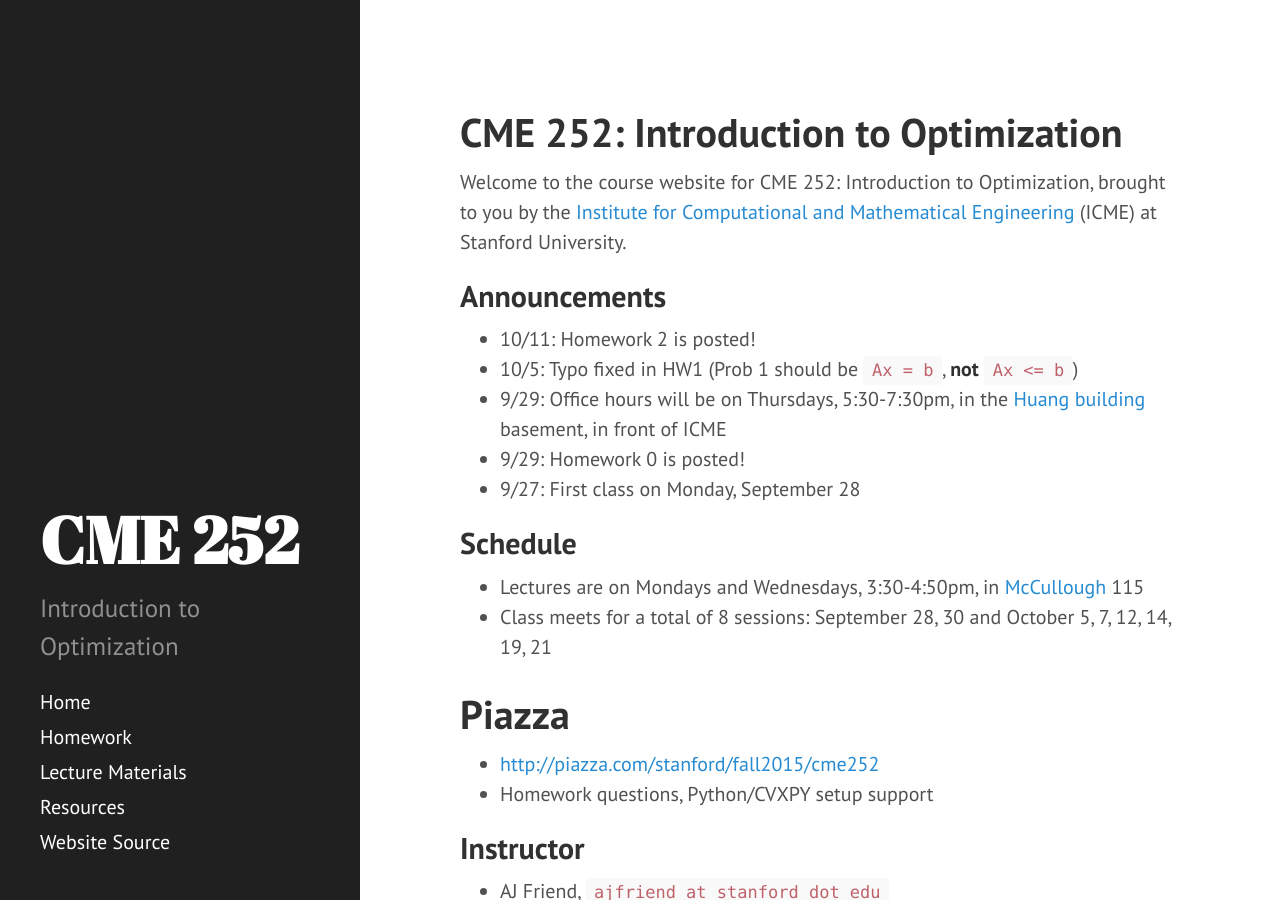
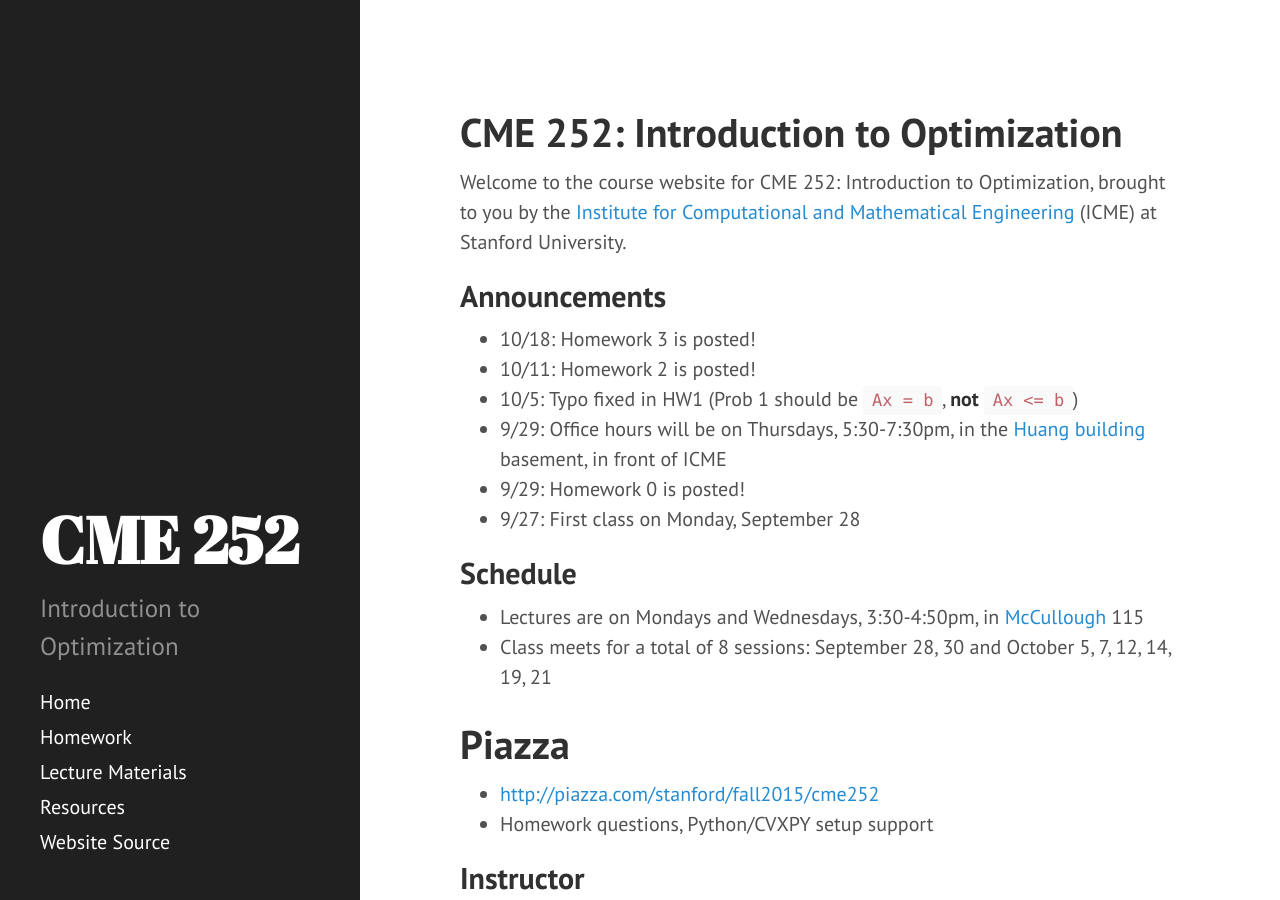
Before and after one commit to ajfriend/cme252, a Jekyll site: the page built from index.md, in a window 1280 px wide and 900 px high. Built offline with Jekyll 4.4.1, drawn with Linux system fonts in a browser that asks for light colours; Markdown is read by kramdown in place of the engine named in the settings.

Commit message:
announce hw3

```diff
--- a/index.md
+++ b/index.md
@@ -8,6 +8,7 @@ title: Home
 Welcome to the course website for CME 252: Introduction to Optimization, brought to you by the [Institute for Computational and Mathematical Engineering](https://icme.stanford.edu/) (ICME) at Stanford University.
 
 ## Announcements
+- 10/18: Homework 3 is posted!
 - 10/11: Homework 2 is posted!
 - 10/5: Typo fixed in HW1 (Prob 1 should be `Ax = b`, **not** `Ax <= b`)
 - 9/29: Office hours will be on Thursdays, 5:30-7:30pm, in the [Huang building](https://www.google.com/maps/place/Jen-Hsun+Huang+Engineering+Center/@37.4279167,-122.1742945,18z/data=!3m1!4b1!4m2!3m1!1s0x808fbb2ad1efaf1d:0xe4be58a43178043f) basement, in front of ICME
```
